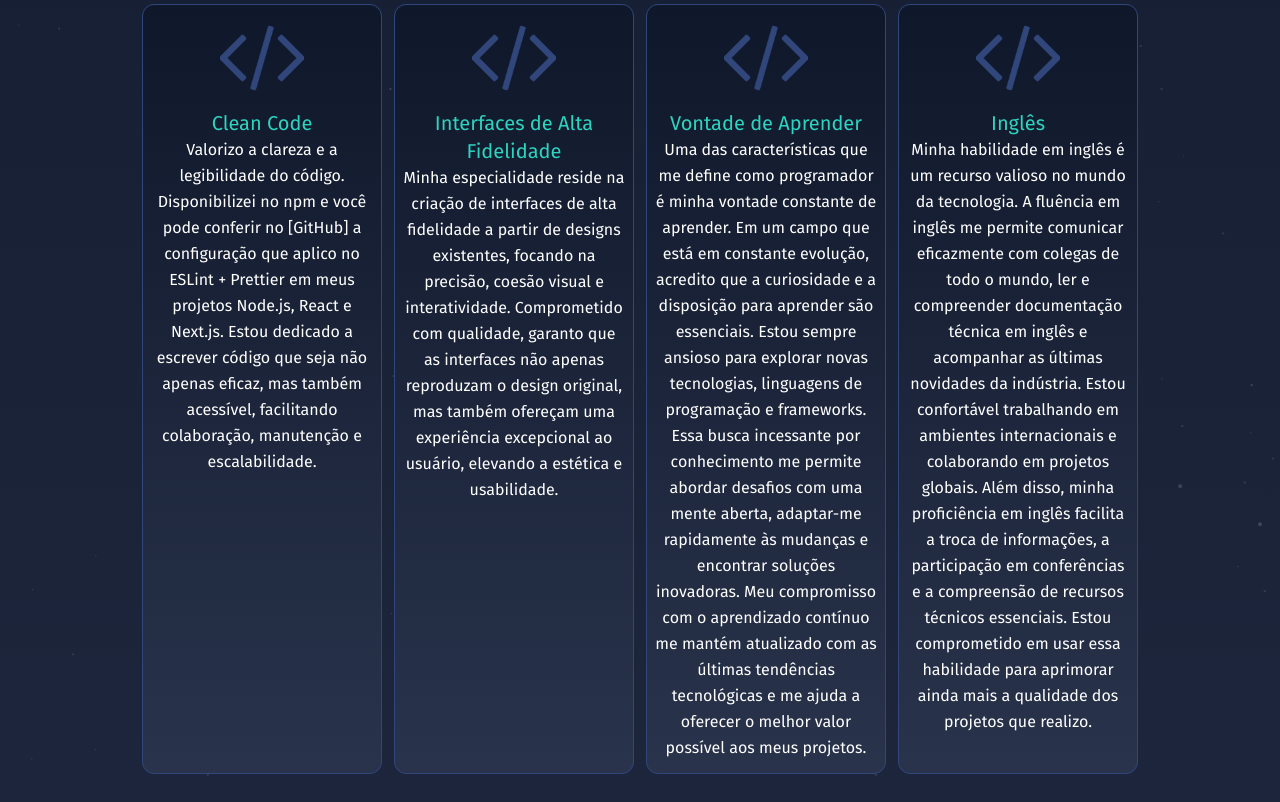
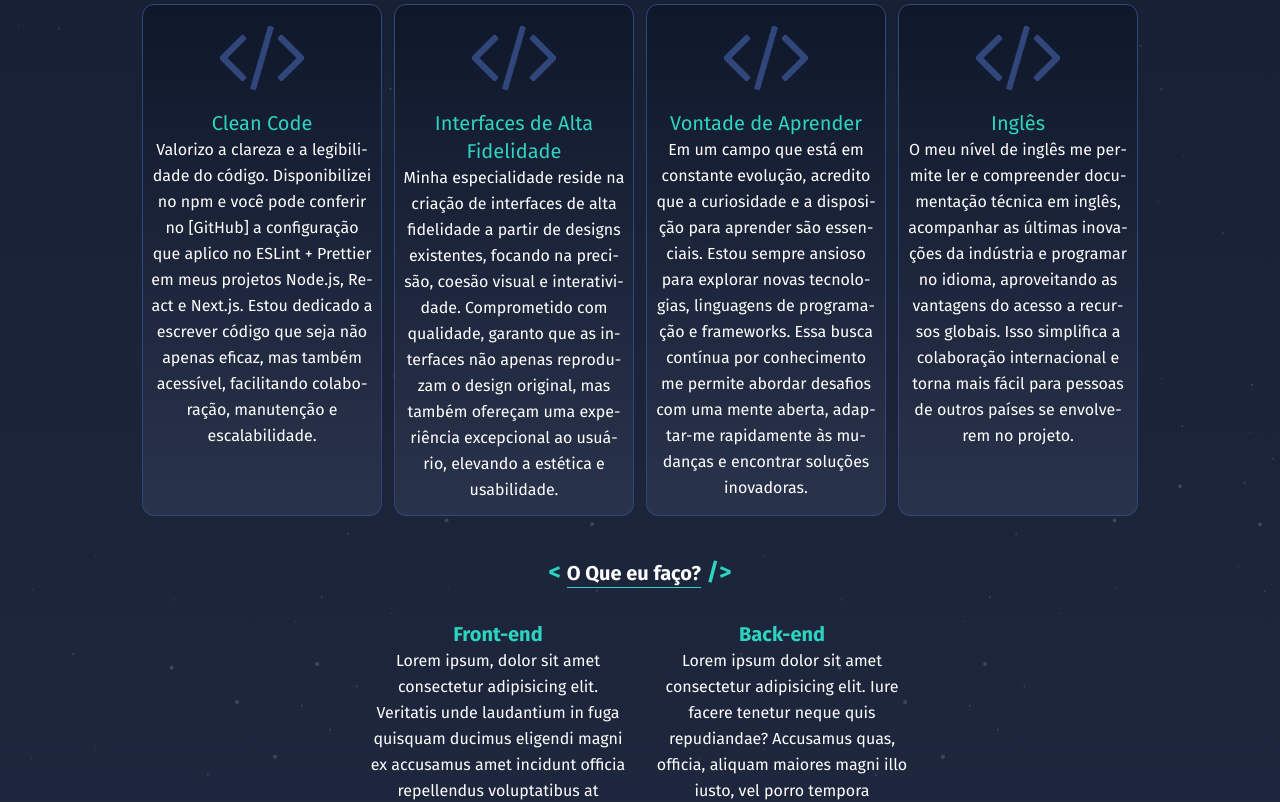
Before and after one commit to ogustavohp/portfolio, a Next.js app: page / in a window 1280 px wide. Shown: the part 1080-1882 px from the top of the page. Built offline with nearby package versions, Linux system fonts and the light colour scheme.

Commit message:
cards `differential` and `db.json differences`

```diff
--- a/src/components/Differences/DifferentialCard.tsx
+++ b/src/components/Differences/DifferentialCard.tsx
@@ -21,7 +21,7 @@ export default function DifferentialCard({
 
     return (
       <div className="flex w-60 flex-col items-center gap-3 rounded-xl border border-iconcolor-500 bg-gradient-to-b from-slate-900 to-bgcolor-500 px-2 pb-3 pt-2">
-        <Image alt="Icone </>" src={icons[icon]} />
+        <Image alt="Ícone </>" src={icons[icon]} />
         <div className="text-center">
           <Typography
             Tag="h3"
@@ -30,9 +30,11 @@ export default function DifferentialCard({
           >
             {title}
           </Typography>
-          <Typography Tag="p" apparentTag="p">
-            {children}
-          </Typography>
+          <span className="hyphens-auto">
+            <Typography Tag="p" apparentTag="p">
+              {children}
+            </Typography>
+          </span>
         </div>
       </div>
     )
--- a/src/db/db.json
+++ b/src/db/db.json
@@ -164,13 +164,13 @@
       {
         "id": "7ac46895-fbb8-4ba7-a7ce-a02c8feebb42",
         "title": "Vontade de Aprender",
-        "description": "Uma das características que me define como programador é minha vontade constante de aprender. Em um campo que está em constante evolução, acredito que a curiosidade e a disposição para aprender são essenciais. Estou sempre ansioso para explorar novas tecnologias, linguagens de programação e frameworks. Essa busca incessante por conhecimento me permite abordar desafios com uma mente aberta, adaptar-me rapidamente às mudanças e encontrar soluções inovadoras. Meu compromisso com o aprendizado contínuo me mantém atualizado com as últimas tendências tecnológicas e me ajuda a oferecer o melhor valor possível aos meus projetos.",
+        "description": "Em um campo que está em constante evolução, acredito que a curiosidade e a disposição para aprender são essenciais. Estou sempre ansioso para explorar novas tecnologias, linguagens de programação e frameworks. Essa busca contínua por conhecimento me permite abordar desafios com uma mente aberta, adaptar-me rapidamente às mudanças e encontrar soluções inovadoras.",
         "icon": "iconTag"
       },
       {
         "id": "f3da14f8-d4ce-42e0-9015-9c7209cc7f13",
         "title": "Inglês",
-        "description": "Minha habilidade em inglês é um recurso valioso no mundo da tecnologia. A fluência em inglês me permite comunicar eficazmente com colegas de todo o mundo, ler e compreender documentação técnica em inglês e acompanhar as últimas novidades da indústria. Estou confortável trabalhando em ambientes internacionais e colaborando em projetos globais. Além disso, minha proficiência em inglês facilita a troca de informações, a participação em conferências e a compreensão de recursos técnicos essenciais. Estou comprometido em usar essa habilidade para aprimorar ainda mais a qualidade dos projetos que realizo.",
+        "description": "O meu nível de inglês me permite ler e compreender documentação técnica em inglês, acompanhar as últimas inovações da indústria e programar no idioma, aproveitando as vantagens do acesso a recursos globais. Isso simplifica a colaboração internacional e torna mais fácil para pessoas de outros países se envolverem no projeto.",
         "icon": "iconTag"
       }
     ]
```
